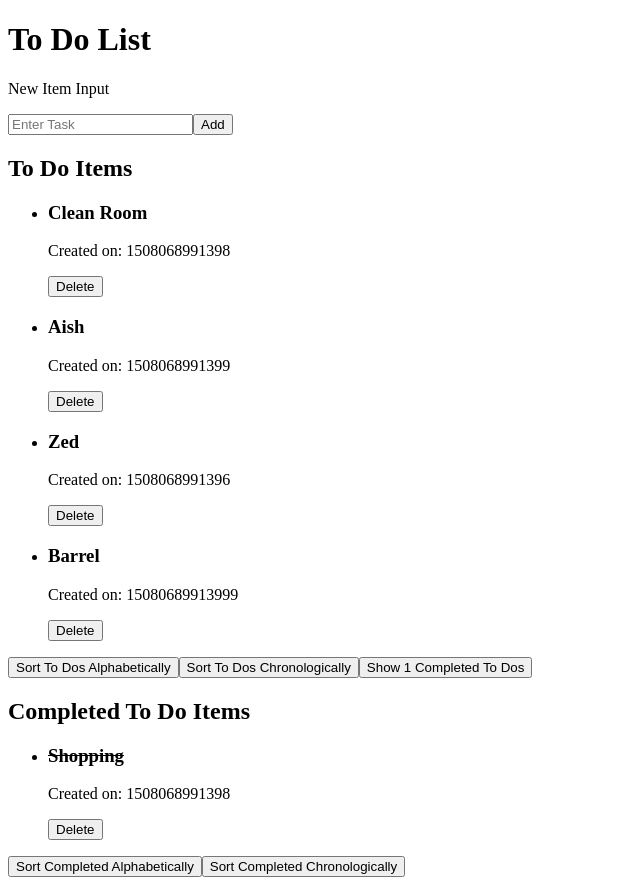
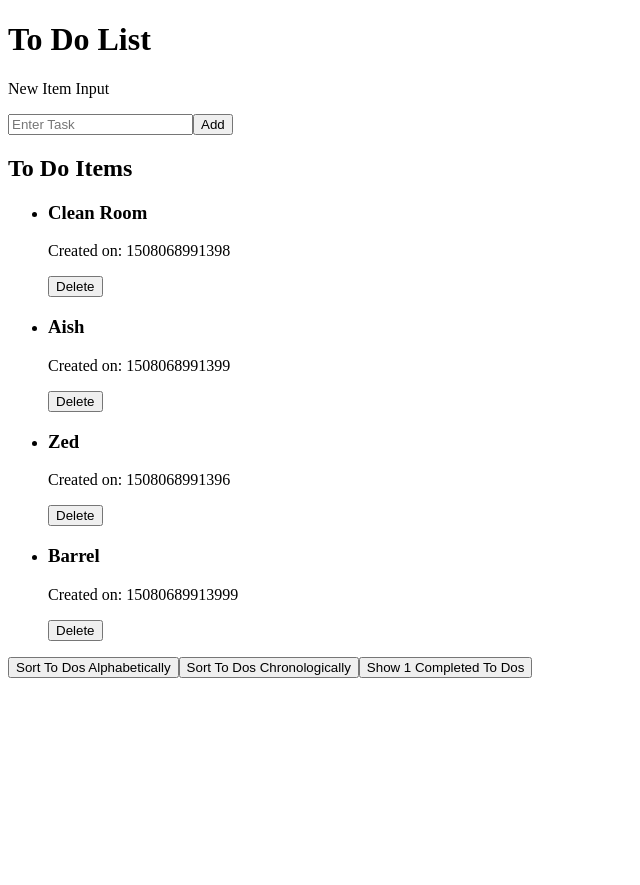
Before and after one commit to jriall/react-recipe-box, a React (Create React App) app: page / in a window 1280 px wide. Shown: the whole page, without its empty margins (0-640 px from the left). After the commit the page ends 800 px from the top, so only its background shows below. Built offline with nearby package versions, Linux system fonts and the light colour scheme.

Commit message:
completed funtionality to hide or show completed list

```diff
--- a/src/containers/App.js
+++ b/src/containers/App.js
@@ -93,14 +93,13 @@ class App extends Component {
 
   sortChronologically(list) {
     if (list === "toDoList") {
-      const newToDoList = this.state[list].sort((a,b) => a[1]>b[1]);
-      console.log(newToDoList)
+      const newToDoList = this.state[list].sort((a, b) => a[1]>b[1]);
       this.setState({
         toDoList: newToDoList,
       });
     }
     if (list === "completedList") {
-      const newCompletedList = this.state[list].sort((a,b) => a[1]>b[1]);
+      const newCompletedList = this.state[list].sort((a, b) => a[1]>b[1]);
       this.setState({
         completedList: newCompletedList,
       });
--- /dev/null
+++ b/src/containers/CompletedListContainer.js
@@ -0,0 +1,17 @@
+import React from 'react';
+import ListItem from '../components/ListItem';
+
+const CompletedListContainer = (props) => {
+  const completedListItems = props.completedList.map((item, index) => <ListItem item={item} key={index} deleteItem={props.deleteItem} list="completedList" handleComplete={props.handleComplete} />);
+
+  return (
+    <div>
+      <h2>Completed To Do Items</h2>
+      <ul className="list-container">{completedListItems}</ul>
+      <button className="sort-button" onClick={() => props.sortAlphabetically("completedList")}>Sort Completed Alphabetically</button>
+      <button className="sort-button" onClick={() => props.sortChronologically("completedList")}>Sort Completed Chronologically</button>
+    </div>
+  )
+}
+
+export default CompletedListContainer;
--- a/src/containers/ListContainer.js
+++ b/src/containers/ListContainer.js
@@ -1,9 +1,13 @@
 import React from 'react';
 import ListItem from '../components/ListItem';
+import CompletedListContainer from './CompletedListContainer';
 
 const ListContainer = (props) => {
-  const listItems = props.list.map((item, index) => <ListItem item={item} key={index} deleteItem={props.deleteItem} list="toDoList" handleComplete={props.handleComplete} />);
-  const completedListItems = props.completedList.map((item, index) => <ListItem item={item} key={index} deleteItem={props.deleteItem} list="completedList" handleComplete={props.handleComplete} />);
+  const listItems = props.list.map((item, index) => <ListItem item={item} key={index} deleteItem={props.deleteItem} list="toDoList" handleComplete={props.handleComplete} />)
+  let completedList = "";
+  if (props.showCompleted) {
+    completedList = <CompletedListContainer completedList={props.completedList} handleComplete={props.handleComplete} sortAlphabetically={props.sortAlphabetically} sort sortChronologically={props.sortChronologically} showCompleted={props.showCompleted} />
+  }
   return (
     <div>
       <h2>To Do Items</h2>
@@ -11,10 +15,7 @@ const ListContainer = (props) => {
       <button className="sort-button" onClick={() => props.sortAlphabetically("toDoList")}>Sort To Dos Alphabetically</button>
       <button className="sort-button" onClick={() => props.sortChronologically("toDoList")}>Sort To Dos Chronologically</button>
       <button className="visibility-button" onClick={() => props.toggleCompletedVisibility()}>{props.showCompleted ? `Hide ${props.completedList.length} Completed To Dos` : `Show ${props.completedList.length} Completed To Dos`}</button>
-      <h2>Completed To Do Items</h2>
-      <ul className="list-container">{completedListItems}</ul>
-      <button className="sort-button" onClick={() => props.sortAlphabetically("completedList")}>Sort Completed Alphabetically</button>
-      <button className="sort-button" onClick={() => props.sortChronologically("completedList")}>Sort Completed Chronologically</button>
+      {completedList}
     </div>
   );
 };
```
